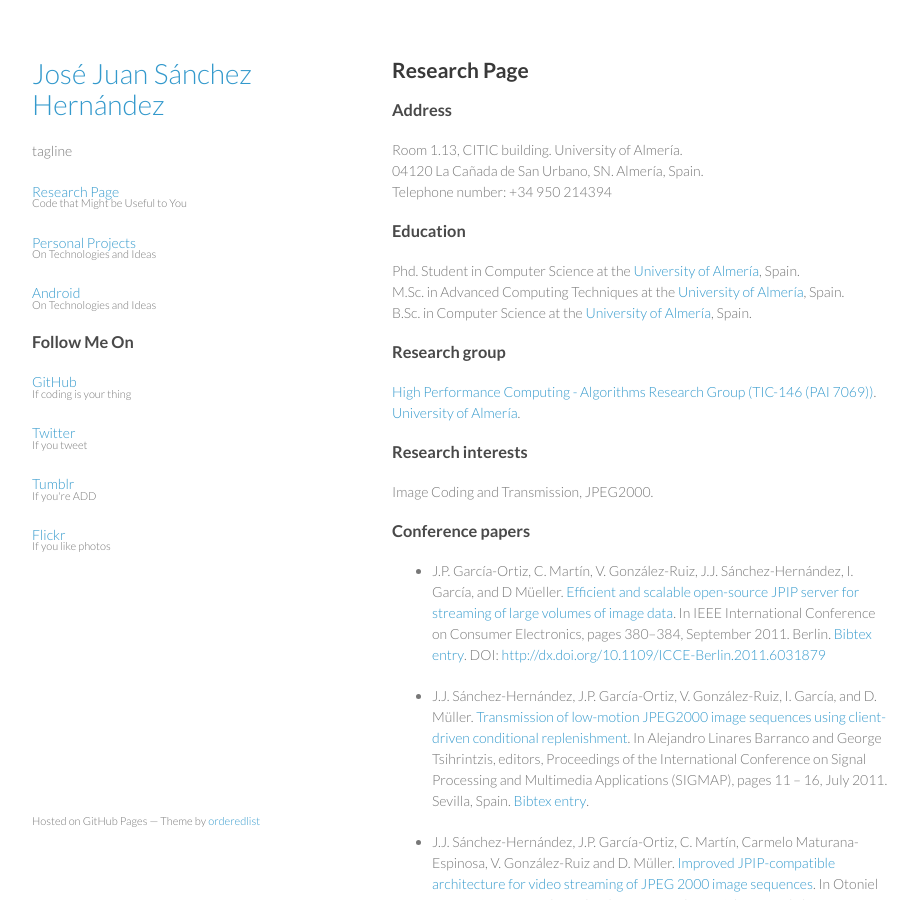
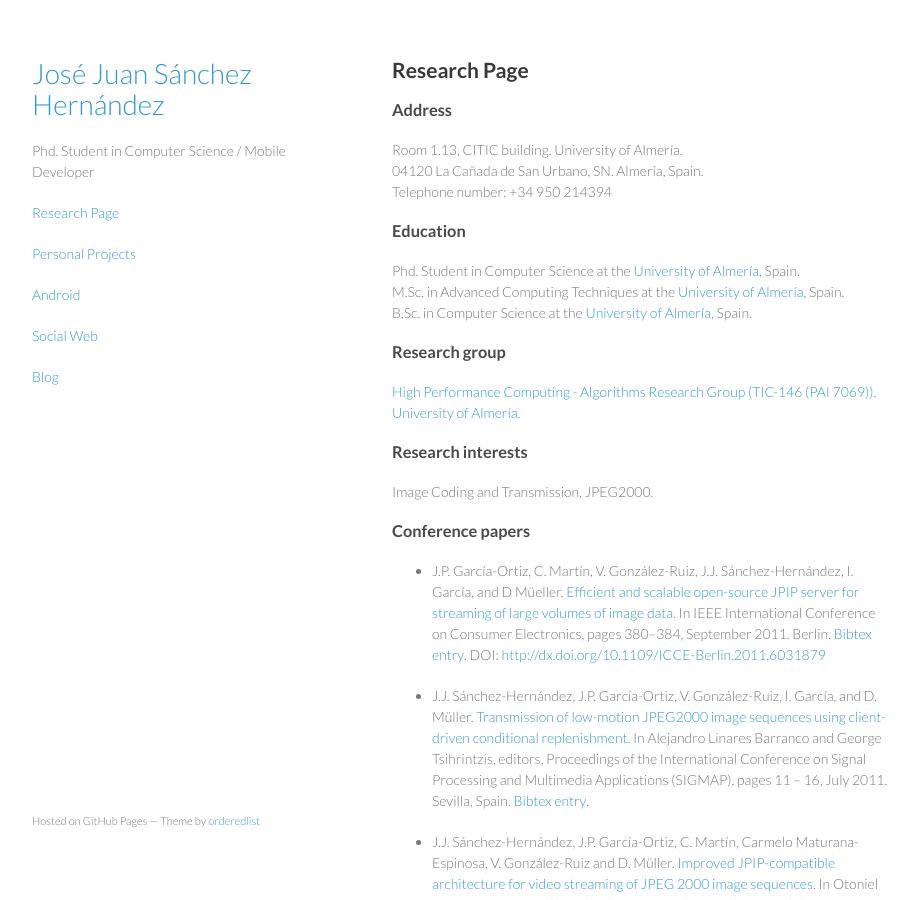
Before and after one commit to josejuansanchez/josejuansanchez.github.io, a Jekyll site: the page built from research.html, in a window 1280 px wide and 900 px high. Shown: the whole window, without its empty margins (178-1095 px from the left). Built offline with Jekyll 4.4.1, drawn with Linux system fonts in a browser that asks for light colours.

Commit message:
Changes in default.html

```diff
--- a/_layouts/default.html
+++ b/_layouts/default.html
@@ -16,17 +16,13 @@
     <div class="wrapper">
       <header>
         <h1><a href="/">José Juan Sánchez Hernández</a></h1>
-        <p>tagline</p>
+        <p>Phd. Student in Computer Science / Mobile Developer</p>
 
-        <p class="view"><a href="/researchpage.html">Research Page<small>Code that Might be Useful to You</small></a></p>
-        <p class="view"><a href="/projects.html">Personal Projects<small>On Technologies and Ideas</small></a></p>
-        <p class="view"><a href="/android.html">Android<small>On Technologies and Ideas</small></a></p>
-
-        <h3>Follow Me On</h3>
-        <p class="view"><a href="https://github.com/atmos" target="tab">GitHub<small>If coding is your thing</small></a></li>
-        <p class="view"><a href="https://twitter.com/atmos" target="tab">Twitter<small>If you tweet</small></a></li>
-        <p class="view"><a href="http://tumblr.atmos.org" target="tab">Tumblr<small>If you're ADD</small></a></li>
-        <p class="view"><a href="http://flickr.com/photos/atmos" target="tab">Flickr<small>If you like photos</small></a></li>
+        <p class="view"><a href="/research.html">Research Page</a></p>
+        <p class="view"><a href="/projects.html">Personal Projects</a></p>
+        <p class="view"><a href="/android.html">Android</a></p>
+        <p class="view"><a href="/socialweb.html">Social Web</a></p>
+        <p class="view"><a href="/blog.html">Blog</a></p>
 
       </header>
       <section>
```
